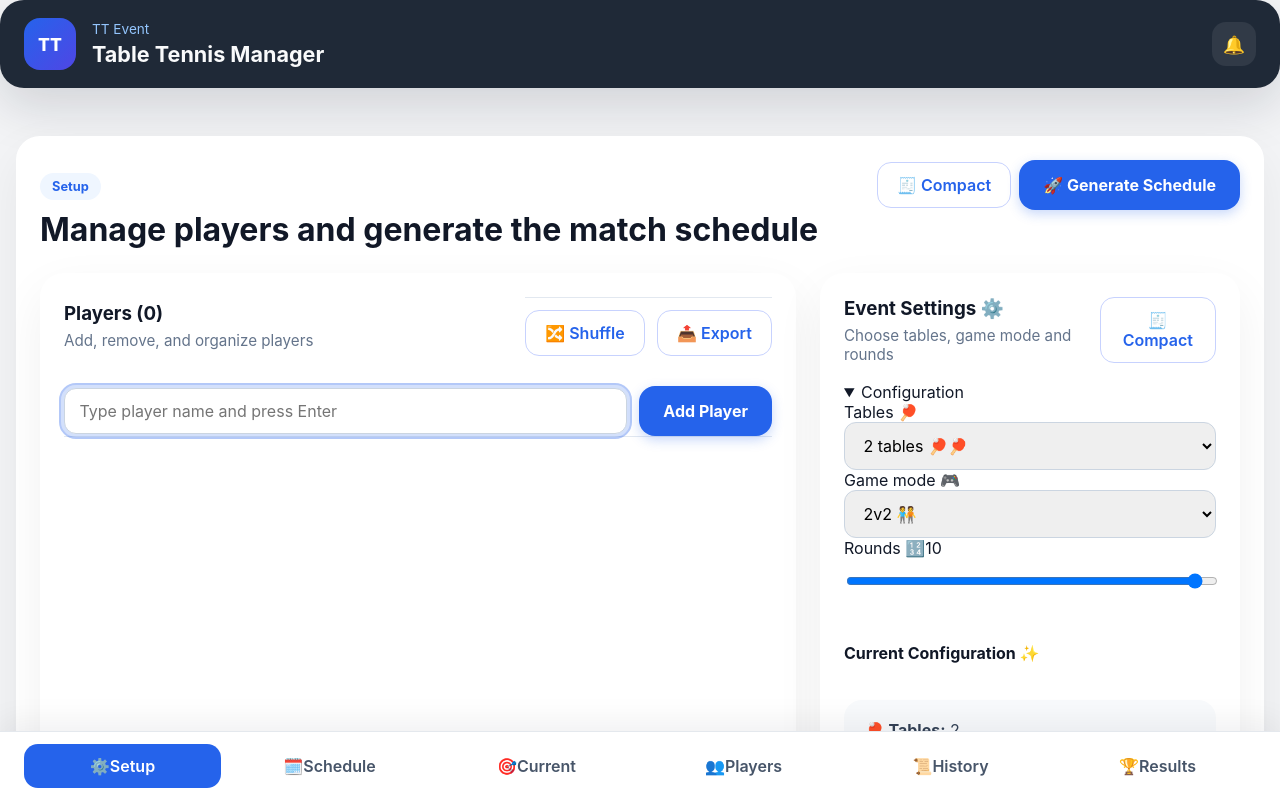
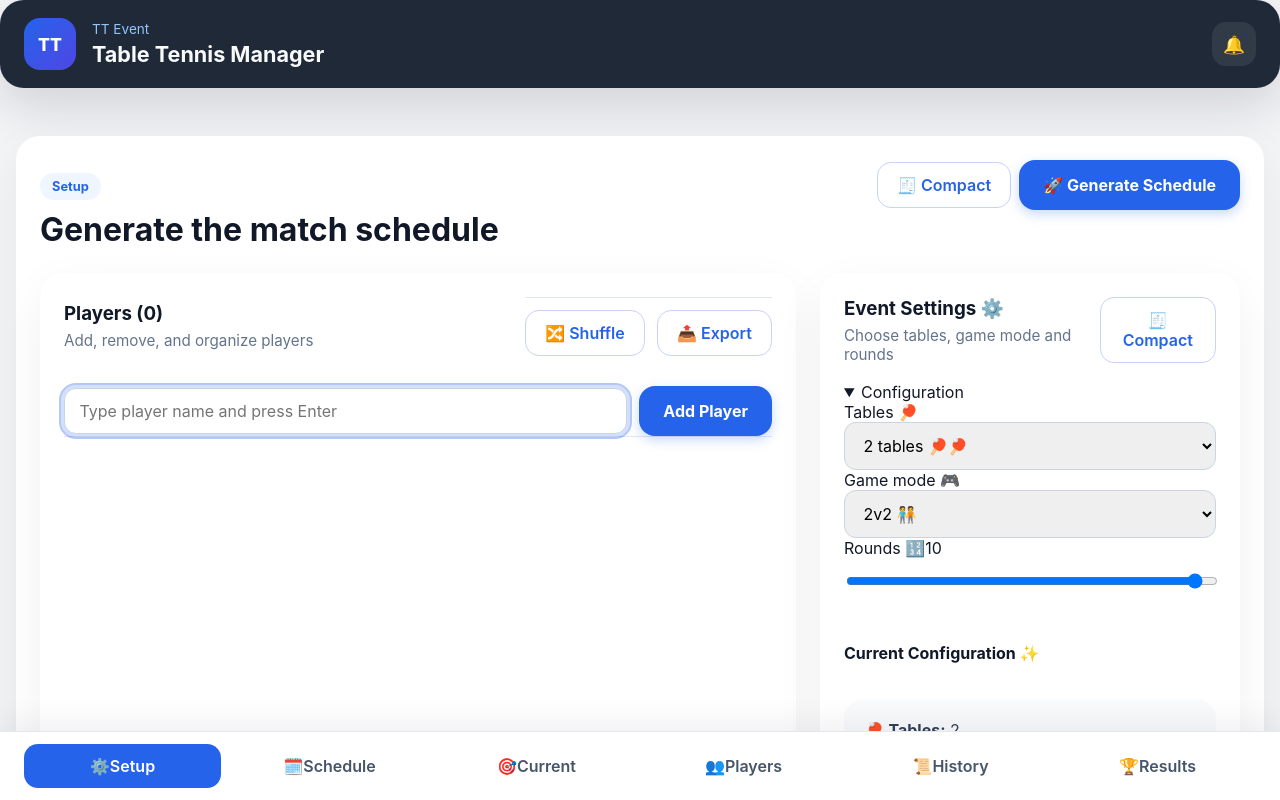
Before and after one commit to HEHEHEHEHE21929/table-tennis-app, a React (Vite) app: page /setup in a window 1280 px wide. Built offline with nearby package versions, Linux system fonts and the light colour scheme.

Commit message:
Wording: simplify Setup header to 'Generate the match schedule'

```diff
--- a/src/pages/SetupPage.tsx
+++ b/src/pages/SetupPage.tsx
@@ -108,7 +108,7 @@ export default function SetupPage({ eventManager }: Props) {
       <div className="page-header">
           <div>
           <p className="page-tag">Setup</p>
-          <h2>Manage players and generate the match schedule</h2>
+          <h2>Generate the match schedule</h2>
         </div>
         <div style={{display: 'flex', gap: 8, alignItems: 'center'}}>
           <button
```
